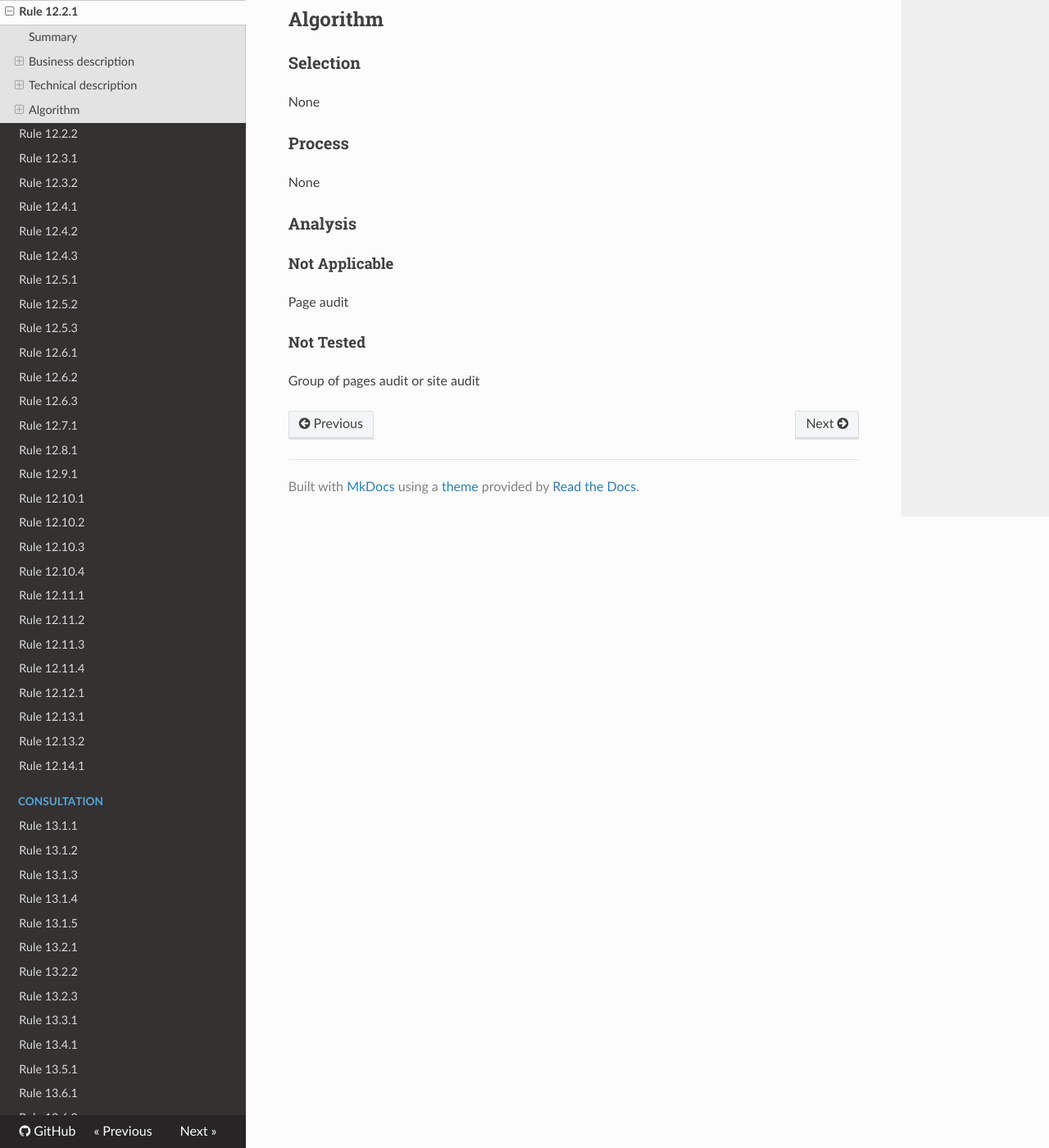
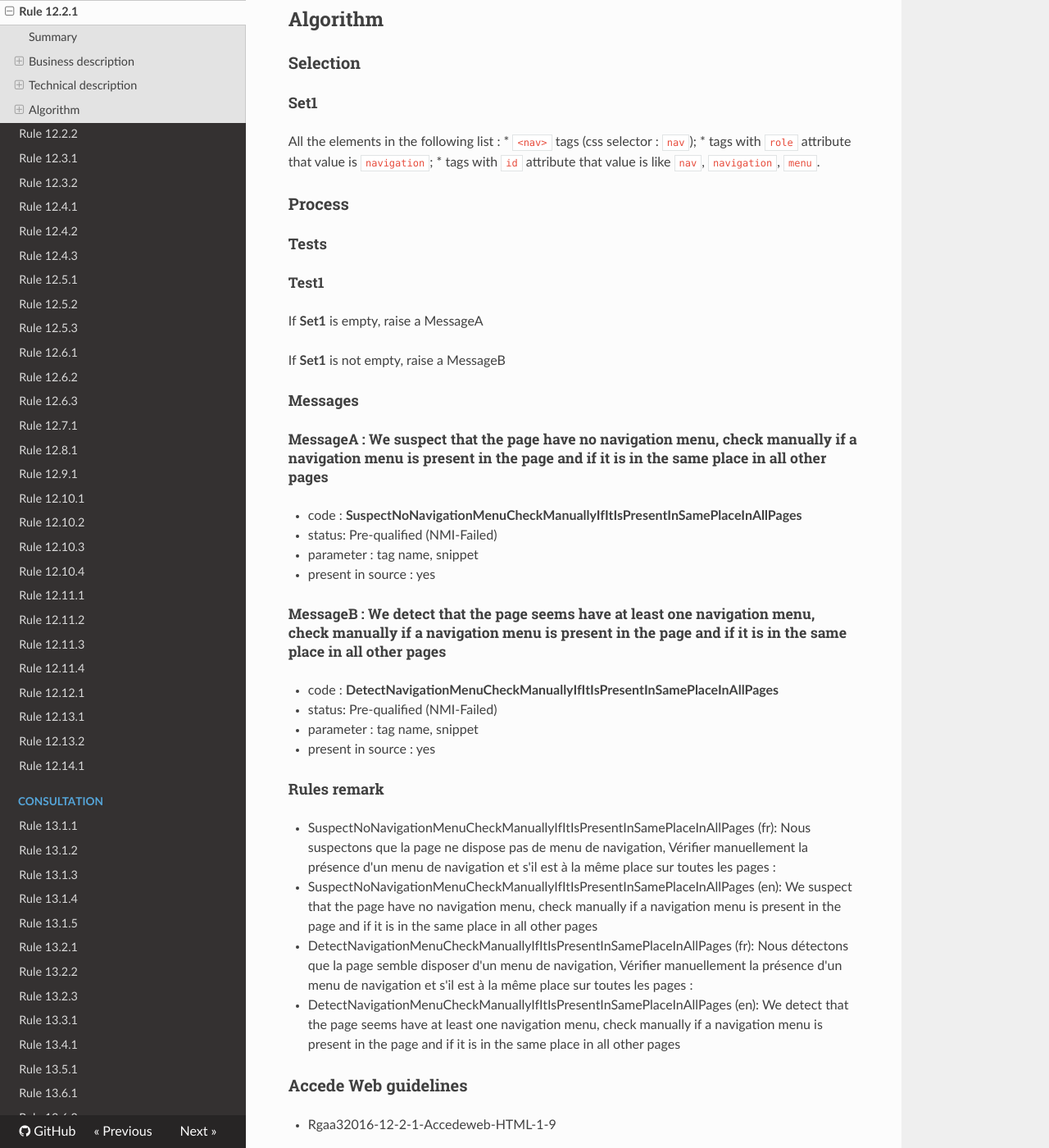
Before and after one commit to Tanaguru/RGAA3-2016, an MkDocs documentation site: the page built from docs/Rule-12-2-1.md, in a window 1280 px wide and 1400 px high, scrolled down 1077 px. Shown: the whole window at 82% size. Built offline with MkDocs 1.6.1, drawn with Linux system fonts in a browser that asks for light colours; nearby versions of some CDN libraries; old or Windows-style settings are respelled for this version of MkDocs; some of the changed text lies outside the part shown.

Commit message:
Update test 12.2.1

```diff
--- a/docs/Rule-12-2-1.md
+++ b/docs/Rule-12-2-1.md
@@ -8,11 +8,11 @@ This test is of site scope or group of pages scope. When requesting a page audit
 
 ### Criterion
 
-[12.2](http://references.modernisation.gouv.fr/referentiel-technique-0#crit-12-2)
+[12.2](http://references.modernisation.gouv.fr/rgaa/criteres.html#crit-12-2)
 
 ### Test
 
-[12.2.1](http://references.modernisation.gouv.fr/referentiel-technique-0#test-12-2-1)
+[12.2.1](http://references.modernisation.gouv.fr/rgaa/criteres.html#test-12-2-1)
 
 ### Description
 
@@ -40,18 +40,53 @@ Dans chaque <a href="http://references.modernisation.gouv.fr/referentiel-techniq
 
 ### Selection
 
-None
+#### Set1
+
+All the elements in the following list :
+ *  `<nav>` tags (css selector : `nav`);
+ *  tags with `role` attribute that value is `navigation`;
+ *  tags with `id` attribute that value is like `nav`, `navigation`, `menu`.
 
 ### Process
 
-None
+#### Tests
+
+##### Test1
+
+If **Set1** is empty, raise a MessageA
+
+If **Set1** is not empty, raise a MessageB
+
+#### Messages
+
+##### MessageA : We suspect that the page have no navigation menu, check manually if a navigation menu is present in the page and if it is in the same place in all other pages
+
+-    code : **SuspectNoNavigationMenuCheckManuallyIfItIsPresentInSamePlaceInAllPages**
+-    status: Pre-qualified (NMI-Failed)
+-    parameter : tag name, snippet
+-    present in source : yes
+
+##### MessageB : We detect that the page seems have at least one navigation menu, check manually if a navigation menu is present in the page and if it is in the same place in all other pages
+
+-    code : **DetectNavigationMenuCheckManuallyIfItIsPresentInSamePlaceInAllPages**
+-    status: Pre-qualified (NMI-Failed)
+-    parameter : tag name, snippet
+-    present in source : yes
+
+#### Rules remark
+
+ * SuspectNoNavigationMenuCheckManuallyIfItIsPresentInSamePlaceInAllPages (fr): Nous suspectons que la page ne dispose pas de menu de navigation, Vérifier manuellement la présence d'un menu de navigation et s'il est à la même place sur toutes les pages :
+ * SuspectNoNavigationMenuCheckManuallyIfItIsPresentInSamePlaceInAllPages (en): We suspect that the page have no navigation menu, check manually if a navigation menu is present in the page and if it is in the same place in all other pages
+
+ * DetectNavigationMenuCheckManuallyIfItIsPresentInSamePlaceInAllPages (fr): Nous détectons que la page semble disposer d'un menu de navigation, Vérifier manuellement la présence d'un menu de navigation et s'il est à la même place sur toutes les pages :
+ * DetectNavigationMenuCheckManuallyIfItIsPresentInSamePlaceInAllPages (en): We detect that the page seems have at least one navigation menu, check manually if a navigation menu is present in the page and if it is in the same place in all other pages
+
+### Accede Web guidelines
+
+ * Rgaa32016-12-2-1-Accedeweb-HTML-1-9
 
 ### Analysis
 
-#### Not Applicable
+#### Pre-qualified
 
-Page audit
-
-#### Not Tested
-
-Group of pages audit or site audit
+In all cases
```
Also changed, not shown: 3 other files.
